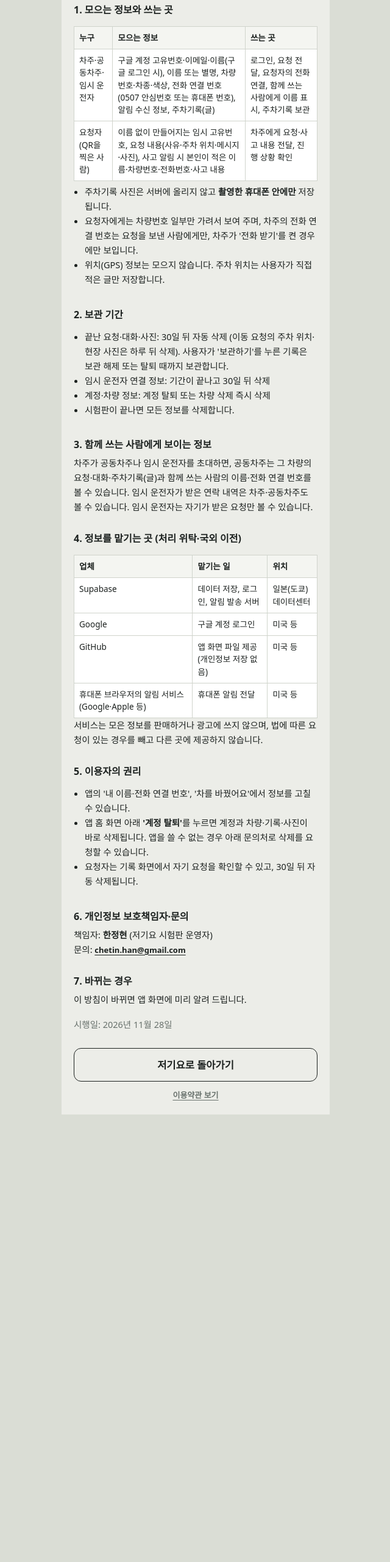
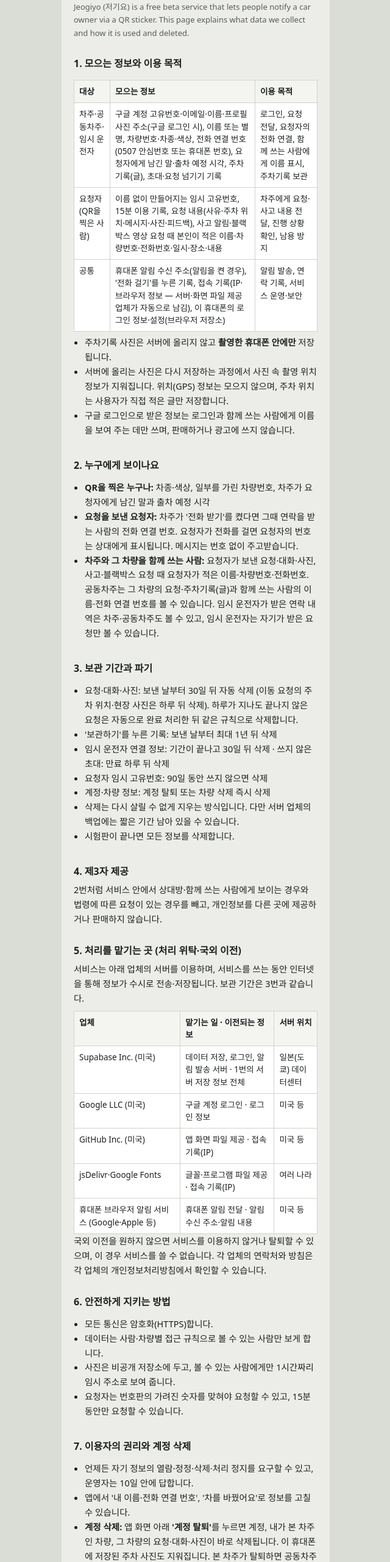
Before and after one commit to chetin-han/Move-Please-NoCall-App, a plain HTML site: page privacy.html in a window 1280 px wide. Shown: the part 200-2762 px from the top of the page at 61% size, without its empty margins (319-959 px from the left). Before the commit the page ends 2028 px from the top, so only its background shows below. Drawn offline with Linux system fonts and the light colour scheme; a web font is replaced by a local one.

Commit message:
재검토 반영: 방침·약관·소개·설치 안내 문구를 실제 동작에 맞게 수정

```diff
--- a/privacy.html
+++ b/privacy.html
@@ -10,69 +10,95 @@
 <link rel="stylesheet" href="https://fonts.googleapis.com/css2?family=Gaegu&display=swap">
 <link rel="stylesheet" href="app.css?v=10">
 <style>
-.doc h3{font-size:16px;font-weight:800;margin:26px 0 8px}
+.doc h2.sec{font-size:16px;font-weight:800;margin:26px 0 8px}
 .doc p,.doc li{font-size:14.5px;line-height:1.65}
-.doc ul{padding-left:18px;margin:6px 0}
+.doc ul,.doc ol{padding-left:18px;margin:6px 0}
 .doc table{width:100%;border-collapse:collapse;font-size:13.5px;margin-top:8px;background:#fff}
 .doc th,.doc td{border:1.5px solid var(--line);padding:8px;text-align:left;vertical-align:top;line-height:1.5}
 .doc th{background:#F4F5F1;font-weight:700}
+.doc .fine,.doc .muted{color:#555D58}
 </style>
 </head>
 <body>
 <div class="app doc">
   <div class="appbar"><img class="logo" src="icons/icon-192.png?v=2" alt=""><span class="wm">저기요</span><span class="appbar-sub">개인정보처리방침</span></div>
-  <h2 class="big" style="margin-top:8px">개인정보처리방침</h2>
-  <p class="lead">저기요(이하 '서비스')는 주차 이동 요청·사고 알림을 전화번호 노출 없이 주고받도록 돕는 시험판 서비스입니다. 서비스는 필요한 최소한의 정보만 모으고, 목적이 끝나면 지웁니다.</p>
+  <h1 class="big" style="margin-top:8px">개인정보처리방침</h1>
+  <p class="lead">저기요(이하 '서비스', 운영자: 한정현 · 개인이 운영하는 무료 시험판)는 주차 이동 요청·사고 알림을 주고받도록 돕는 서비스입니다. 서비스는 연락 전달에 필요한 최소한의 정보만 모으고, 목적이 끝나면 지웁니다.</p>
+  <p class="muted" style="font-size:13px">Jeogiyo (저기요) is a free beta service that lets people notify a car owner via a QR sticker. This page explains what data we collect and how it is used and deleted.</p>
 
-  <h3>1. 모으는 정보와 쓰는 곳</h3>
+  <h2 class="sec">1. 모으는 정보와 이용 목적</h2>
   <table>
-    <tr><th>누구</th><th>모으는 정보</th><th>쓰는 곳</th></tr>
-    <tr><td>차주·공동차주·임시 운전자</td><td>구글 계정 고유번호·이메일·이름(구글 로그인 시), 이름 또는 별명, 차량번호·차종·색상, 전화 연결 번호(0507 안심번호 또는 휴대폰 번호), 알림 수신 정보, 주차기록(글)</td><td>로그인, 요청 전달, 요청자의 전화 연결, 함께 쓰는 사람에게 이름 표시, 주차기록 보관</td></tr>
-    <tr><td>요청자(QR을 찍은 사람)</td><td>이름 없이 만들어지는 임시 고유번호, 요청 내용(사유·주차 위치·메시지·사진), 사고 알림 시 본인이 적은 이름·차량번호·전화번호·사고 내용</td><td>차주에게 요청·사고 내용 전달, 진행 상황 확인</td></tr>
+    <tr><th scope="col">대상</th><th scope="col">모으는 정보</th><th scope="col">이용 목적</th></tr>
+    <tr><td>차주·공동차주·임시 운전자</td><td>구글 계정 고유번호·이메일·이름·프로필 사진 주소(구글 로그인 시), 이름 또는 별명, 차량번호·차종·색상, 전화 연결 번호(0507 안심번호 또는 휴대폰 번호), 요청자에게 남긴 말·출차 예정 시각, 주차기록(글), 초대·요청 넘기기 기록</td><td>로그인, 요청 전달, 요청자의 전화 연결, 함께 쓰는 사람에게 이름 표시, 주차기록 보관</td></tr>
+    <tr><td>요청자(QR을 찍은 사람)</td><td>이름 없이 만들어지는 임시 고유번호, 15분 이용 기록, 요청 내용(사유·주차 위치·메시지·사진·피드백), 사고 알림·블랙박스 영상 요청 때 본인이 적은 이름·차량번호·전화번호·일시·장소·내용</td><td>차주에게 요청·사고 내용 전달, 진행 상황 확인, 남용 방지</td></tr>
+    <tr><td>공통</td><td>휴대폰 알림 수신 주소(알림을 켠 경우), '전화 걸기'를 누른 기록, 접속 기록(IP·브라우저 정보 — 서버·화면 파일 제공 업체가 자동으로 남김), 이 휴대폰의 로그인 정보·설정(브라우저 저장소)</td><td>알림 발송, 연락 기록, 서비스 운영·보안</td></tr>
   </table>
   <ul>
     <li>주차기록 사진은 서버에 올리지 않고 <b>촬영한 휴대폰 안에만</b> 저장됩니다.</li>
-    <li>요청자에게는 차량번호 일부만 가려서 보여 주며, 차주의 전화 연결 번호는 요청을 보낸 사람에게만, 차주가 '전화 받기'를 켠 경우에만 보입니다.</li>
-    <li>위치(GPS) 정보는 모으지 않습니다. 주차 위치는 사용자가 직접 적은 글만 저장합니다.</li>
+    <li>서버에 올리는 사진은 다시 저장하는 과정에서 사진 속 촬영 위치 정보가 지워집니다. 위치(GPS) 정보는 모으지 않으며, 주차 위치는 사용자가 직접 적은 글만 저장합니다.</li>
+    <li>구글 로그인으로 받은 정보는 로그인과 함께 쓰는 사람에게 이름을 보여 주는 데만 쓰며, 판매하거나 광고에 쓰지 않습니다.</li>
   </ul>
 
-  <h3>2. 보관 기간</h3>
+  <h2 class="sec">2. 누구에게 보이나요</h2>
   <ul>
-    <li>끝난 요청·대화·사진: 30일 뒤 자동 삭제 (이동 요청의 주차 위치·현장 사진은 하루 뒤 삭제). 사용자가 '보관하기'를 누른 기록은 보관 해제 또는 탈퇴 때까지 보관합니다.</li>
-    <li>임시 운전자 연결 정보: 기간이 끝나고 30일 뒤 삭제</li>
+    <li><b>QR을 찍은 누구나:</b> 차종·색상, 일부를 가린 차량번호, 차주가 요청자에게 남긴 말과 출차 예정 시각</li>
+    <li><b>요청을 보낸 요청자:</b> 차주가 '전화 받기'를 켰다면 그때 연락을 받는 사람의 전화 연결 번호. 요청자가 전화를 걸면 요청자의 번호는 상대에게 표시됩니다. 메시지는 번호 없이 주고받습니다.</li>
+    <li><b>차주와 그 차량을 함께 쓰는 사람:</b> 요청자가 보낸 요청·대화·사진, 사고·블랙박스 요청 때 요청자가 적은 이름·차량번호·전화번호. 공동차주는 그 차량의 요청·주차기록(글)과 함께 쓰는 사람의 이름·전화 연결 번호를 볼 수 있습니다. 임시 운전자가 받은 연락 내역은 차주·공동차주도 볼 수 있고, 임시 운전자는 자기가 받은 요청만 볼 수 있습니다.</li>
+  </ul>
+
+  <h2 class="sec">3. 보관 기간과 파기</h2>
+  <ul>
+    <li>요청·대화·사진: 보낸 날부터 30일 뒤 자동 삭제 (이동 요청의 주차 위치·현장 사진은 하루 뒤 삭제). 하루가 지나도 끝나지 않은 요청은 자동으로 완료 처리한 뒤 같은 규칙으로 삭제합니다.</li>
+    <li>'보관하기'를 누른 기록: 보낸 날부터 최대 1년 뒤 삭제</li>
+    <li>임시 운전자 연결 정보: 기간이 끝나고 30일 뒤 삭제 · 쓰지 않은 초대: 만료 하루 뒤 삭제</li>
+    <li>요청자 임시 고유번호: 90일 동안 쓰지 않으면 삭제</li>
     <li>계정·차량 정보: 계정 탈퇴 또는 차량 삭제 즉시 삭제</li>
+    <li>삭제는 다시 살릴 수 없게 지우는 방식입니다. 다만 서버 업체의 백업에는 짧은 기간 남아 있을 수 있습니다.</li>
     <li>시험판이 끝나면 모든 정보를 삭제합니다.</li>
   </ul>
 
-  <h3>3. 함께 쓰는 사람에게 보이는 정보</h3>
-  <p>차주가 공동차주나 임시 운전자를 초대하면, 공동차주는 그 차량의 요청·대화·주차기록(글)과 함께 쓰는 사람의 이름·전화 연결 번호를 볼 수 있습니다. 임시 운전자가 받은 연락 내역은 차주·공동차주도 볼 수 있습니다. 임시 운전자는 자기가 받은 요청만 볼 수 있습니다.</p>
+  <h2 class="sec">4. 제3자 제공</h2>
+  <p>2번처럼 서비스 안에서 상대방·함께 쓰는 사람에게 보이는 경우와 법령에 따른 요청이 있는 경우를 빼고, 개인정보를 다른 곳에 제공하거나 판매하지 않습니다.</p>
 
-  <h3>4. 정보를 맡기는 곳 (처리 위탁·국외 이전)</h3>
+  <h2 class="sec">5. 처리를 맡기는 곳 (처리 위탁·국외 이전)</h2>
+  <p>서비스는 아래 업체의 서버를 이용하며, 서비스를 쓰는 동안 인터넷을 통해 정보가 수시로 전송·저장됩니다. 보관 기간은 3번과 같습니다.</p>
   <table>
-    <tr><th>업체</th><th>맡기는 일</th><th>위치</th></tr>
-    <tr><td>Supabase</td><td>데이터 저장, 로그인, 알림 발송 서버</td><td>일본(도쿄) 데이터센터</td></tr>
-    <tr><td>Google</td><td>구글 계정 로그인</td><td>미국 등</td></tr>
-    <tr><td>GitHub</td><td>앱 화면 파일 제공 (개인정보 저장 없음)</td><td>미국 등</td></tr>
-    <tr><td>휴대폰 브라우저의 알림 서비스 (Google·Apple 등)</td><td>휴대폰 알림 전달</td><td>미국 등</td></tr>
+    <tr><th scope="col">업체</th><th scope="col">맡기는 일 · 이전되는 정보</th><th scope="col">서버 위치</th></tr>
+    <tr><td>Supabase Inc. (미국)</td><td>데이터 저장, 로그인, 알림 발송 서버 · 1번의 서버 저장 정보 전체</td><td>일본(도쿄) 데이터센터</td></tr>
+    <tr><td>Google LLC (미국)</td><td>구글 계정 로그인 · 로그인 정보</td><td>미국 등</td></tr>
+    <tr><td>GitHub Inc. (미국)</td><td>앱 화면 파일 제공 · 접속 기록(IP)</td><td>미국 등</td></tr>
+    <tr><td>jsDelivr·Google Fonts</td><td>글꼴·프로그램 파일 제공 · 접속 기록(IP)</td><td>여러 나라</td></tr>
+    <tr><td>휴대폰 브라우저 알림 서비스 (Google·Apple 등)</td><td>휴대폰 알림 전달 · 알림 수신 주소·알림 내용</td><td>미국 등</td></tr>
   </table>
-  <p>서비스는 모은 정보를 판매하거나 광고에 쓰지 않으며, 법에 따른 요청이 있는 경우를 빼고 다른 곳에 제공하지 않습니다.</p>
+  <p>국외 이전을 원하지 않으면 서비스를 이용하지 않거나 탈퇴할 수 있으며, 이 경우 서비스를 쓸 수 없습니다. 각 업체의 연락처와 방침은 각 업체의 개인정보처리방침에서 확인할 수 있습니다.</p>
 
-  <h3>5. 이용자의 권리</h3>
+  <h2 class="sec">6. 안전하게 지키는 방법</h2>
   <ul>
-    <li>앱의 '내 이름·전화 연결 번호', '차를 바꿨어요'에서 정보를 고칠 수 있습니다.</li>
-    <li>앱 홈 화면 아래 <b>'계정 탈퇴'</b>를 누르면 계정과 차량·기록·사진이 바로 삭제됩니다. 앱을 쓸 수 없는 경우 아래 문의처로 삭제를 요청할 수 있습니다.</li>
-    <li>요청자는 기록 화면에서 자기 요청을 확인할 수 있고, 30일 뒤 자동 삭제됩니다.</li>
+    <li>모든 통신은 암호화(HTTPS)합니다.</li>
+    <li>데이터는 사람·차량별 접근 규칙으로 볼 수 있는 사람만 보게 합니다.</li>
+    <li>사진은 비공개 저장소에 두고, 볼 수 있는 사람에게만 1시간짜리 임시 주소로 보여 줍니다.</li>
+    <li>요청자는 번호판의 가려진 숫자를 맞혀야 요청할 수 있고, 15분 동안만 요청할 수 있습니다.</li>
   </ul>
 
-  <h3>6. 개인정보 보호책임자·문의</h3>
+  <h2 class="sec" id="delete">7. 이용자의 권리와 계정 삭제</h2>
+  <ul>
+    <li>언제든 자기 정보의 열람·정정·삭제·처리 정지를 요구할 수 있고, 운영자는 10일 안에 답합니다.</li>
+    <li>앱에서 '내 이름·전화 연결 번호', '차를 바꿨어요'로 정보를 고칠 수 있습니다.</li>
+    <li><b>계정 삭제:</b> 앱 화면 아래 <b>'계정 탈퇴'</b>를 누르면 계정, 내가 본 차주인 차량, 그 차량의 요청·대화·사진이 바로 삭제됩니다. 이 휴대폰에 저장된 주차 사진도 지워집니다. 본 차주가 탈퇴하면 공동차주·임시 운전자도 그 차량을 더 이상 볼 수 없습니다.</li>
+    <li>앱을 쓸 수 없거나 요청자로서 내 요청 기록의 삭제를 원하면 아래 문의처로 요청해 주세요.</li>
+    <li>만 14세 미만은 서비스를 이용할 수 없습니다.</li>
+  </ul>
+
+  <h2 class="sec">8. 개인정보 보호책임자·문의</h2>
   <p>책임자: <b>한정현</b> (저기요 시험판 운영자)<br>문의: <a class="linkbtn" href="mailto:chetin.han@gmail.com">chetin.han@gmail.com</a></p>
+  <p>개인정보 침해에 대한 상담·신고는 아래 기관에도 할 수 있습니다.<br>개인정보분쟁조정위원회 1833-6972 · 개인정보침해신고센터 118 · 대검찰청 1301 · 경찰청 182</p>
 
-  <h3>7. 바뀌는 경우</h3>
-  <p>이 방침이 바뀌면 앱 화면에 미리 알려 드립니다.</p>
+  <h2 class="sec">9. 방침 변경</h2>
+  <p>이 방침이 바뀌면 시행 7일 전부터 이 페이지와 앱 화면에 알려 드립니다.</p>
   <p class="muted" style="margin-top:18px">시행일: 2026년 11월 28일</p>
 
   <div class="spacer"></div>
-  <a class="btn ghost" href="./">저기요로 돌아가기</a>
+  <a class="btn ghost" href="home.html">저기요 소개로 돌아가기</a>
   <p class="fine"><a class="linkbtn" href="terms.html">이용약관 보기</a></p>
 </div>
 </body>
```
Also changed, not shown: home.html (+11 -10 lines), install.html (+8 -7 lines), terms.html (+15 -14 lines).
